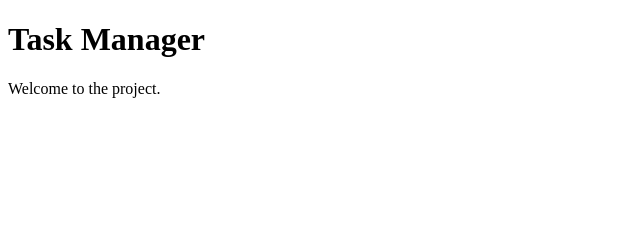
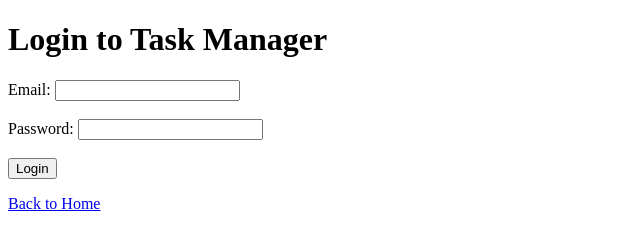
Before and after one commit to sarahalzaro207-dotcom/task-manager, a plain HTML site: page index.html in a window 1280 px wide. Shown: the whole page, without its empty margins (0-640 px from the left). Drawn offline with Linux system fonts and the light colour scheme.

Commit message:
Add login page UI and update main navigation link

```diff
--- a/index.html
+++ b/index.html
@@ -1,10 +1,27 @@
 <!DOCTYPE html>
-<html>
+<html lang="en">
 <head>
-  <title>Task Manager</title>
+    <meta charset="UTF-8">
+    <meta name="viewport" content="width=device-width, initial-scale=1.0">
+    <title>Login - Task Manager</title>
 </head>
 <body>
-  <h1>Task Manager</h1>
-  <p>Welcome to the project.</p>
+    <h1>Login to Task Manager</h1>
+
+    <form>
+        <label for="email">Email:</label>
+        <input type="email" id="email" name="email" required>
+
+        <br><br>
+
+        <label for="password">Password:</label>
+        <input type="password" id="password" name="password" required>
+
+        <br><br>
+
+        <button type="submit">Login</button>
+    </form>
+
+    <p><a href="index.html">Back to Home</a></p>
 </body>
 </html>
```
Also changed, not shown: login.html (added).
